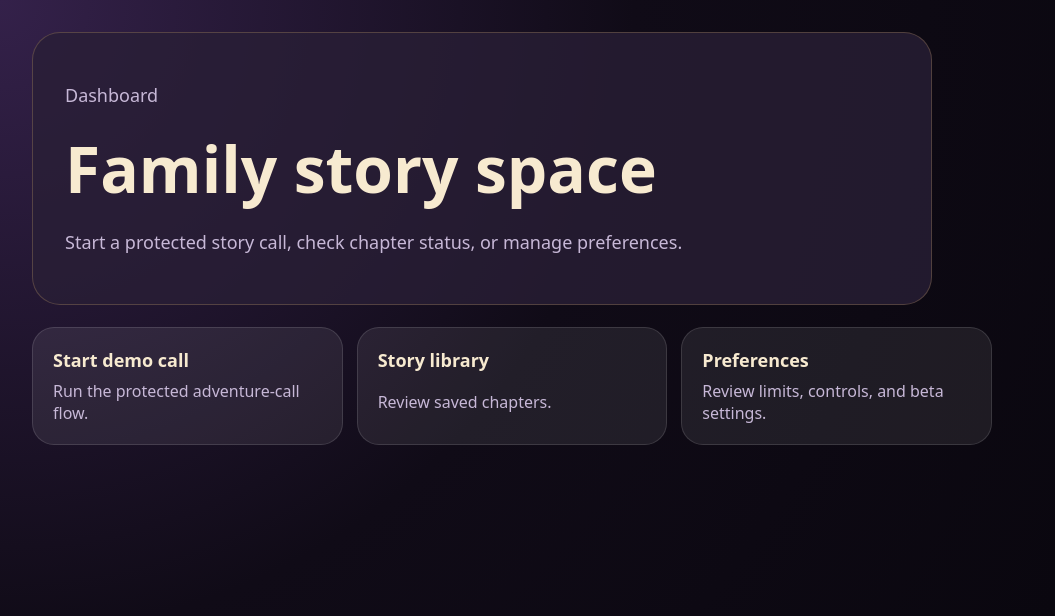
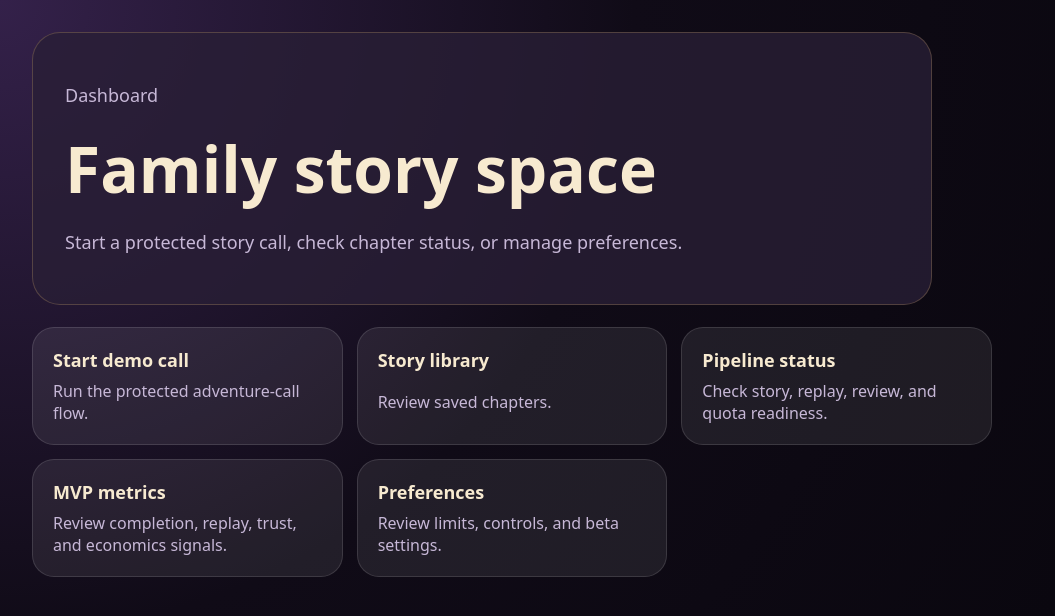
Before and after one commit to OmarA1-Bakri/StoryTime, a Next.js app in the folder apps/web/: page /app in a window 1280 px wide. Shown: the top 616 px of the page, without its empty margins (0-1055 px from the left). Built offline with nearby package versions, Linux system fonts and the light colour scheme.

Commit message:
feat: link stats page

```diff
--- a/apps/web/app/app/page.tsx
+++ b/apps/web/app/app/page.tsx
@@ -4,6 +4,8 @@ import "./shell.css";
 const actions = [
   { href: "/demo", title: "Start demo call", copy: "Run the protected adventure-call flow." },
   { href: "/app/library", title: "Story library", copy: "Review saved chapters." },
+  { href: "/app/pipeline", title: "Pipeline status", copy: "Check story, replay, review, and quota readiness." },
+  { href: "/app/metrics", title: "MVP metrics", copy: "Review completion, replay, trust, and economics signals." },
   { href: "/app/preferences", title: "Preferences", copy: "Review limits, controls, and beta settings." }
 ];
 
```
